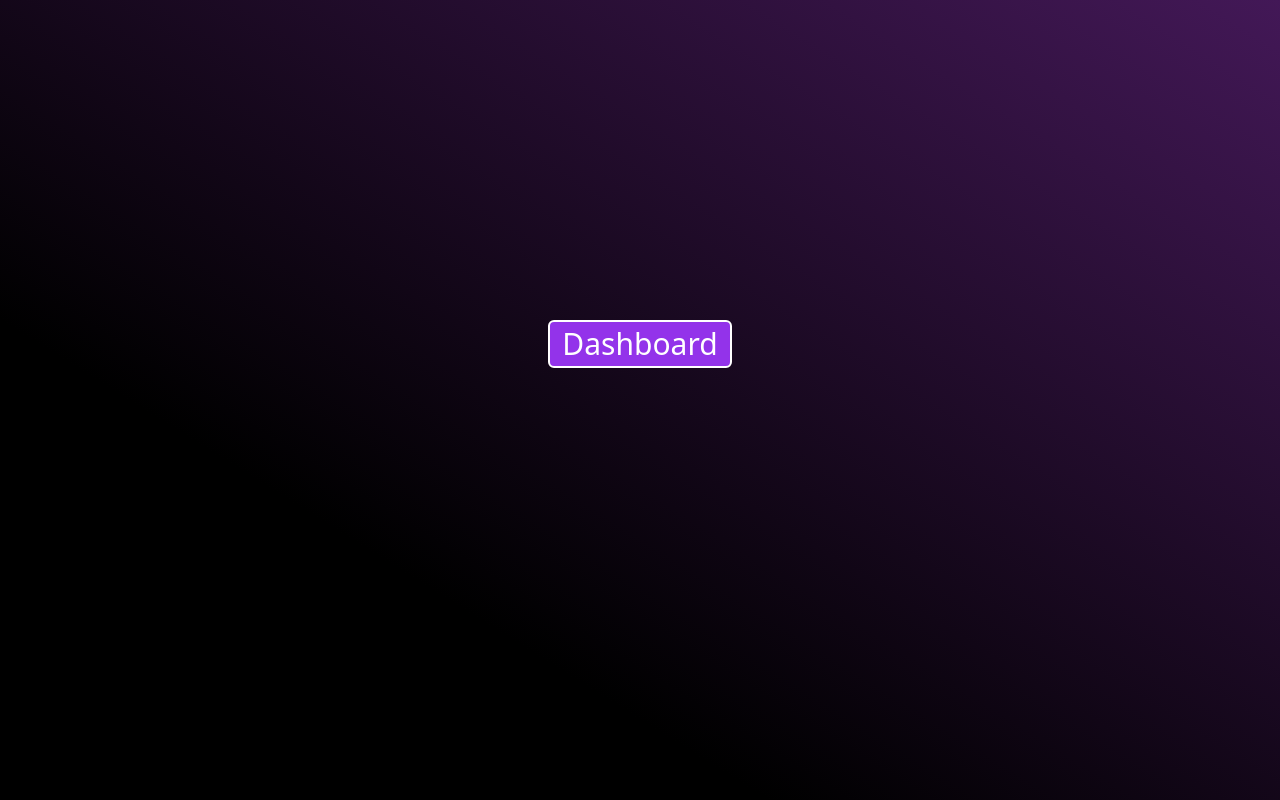
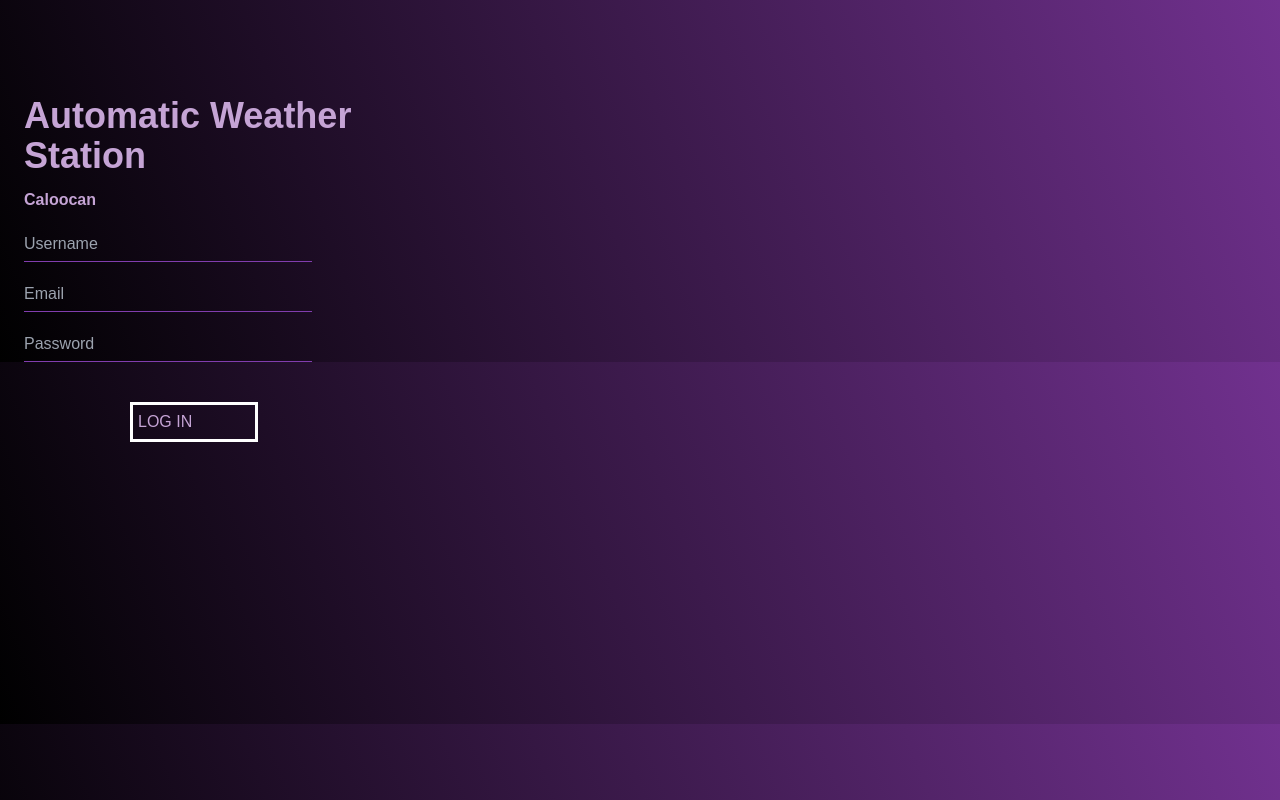
Before and after one commit to Esteban-KellyBrend/AWS-GroupB-IoT, a React (Create React App) app: page / in a window 1280 px wide. Built offline with nearby package versions, Linux system fonts and the light colour scheme.

Commit message:
Integration of Log In Page

```diff
--- a/src/Home.css
+++ b/src/Home.css
@@ -1,64 +1,71 @@
-.Home {
-  text-align: center;
+*{
+    margin: 0;
+    box-sizing:border-box;
+    font-family: sans-serif;
 }
 
-.Home-logo {
-  height: 40vmin;
-  pointer-events: none;
+
+.page {
+    height: 100vh;
+    width: 100%;
+    display: flex;
+    justify-content: left;
+    align-items: center;
+    padding: 50px;
 }
 
-@media (prefers-reduced-motion: no-preference) {
-  .Home-logo {
-    animation: Home-logo-spin infinite 20s linear;
-  }
+.login {
+    display: flex;
+    flex-direction: column;
+    max-width: 360px;
+    color: #C5A4D5;
 }
 
-.Home-header {
-  background-color: #282c34;
-  min-height: 100vh;
-  display: flex;
-  flex-direction: column;
-  align-items: center;
-  justify-content: center;
-  font-size: calc(10px + 2vmin);
-  color: white;
+.title {
+    display: flex;
+    font-width: 50px;
 }
 
-.Home-link {
-  color: #61dafb;
+.login input {
+    display: block;
+    width: 100%;
+    margin-bottom: 5px;
+
 }
 
-@keyframes Home-logo-spin {
-  from {
-    transform: rotate(0deg);
-  }
-  to {
-    transform: rotate(360deg);
-  }
+.input-box{
+    margin-top: 20px;
+    width: 80%;
+    border-bottom: 1px solid #813DAE;
 }
 
-.Home-section {
-    padding: 50px;
-    margin: 0px 200px;
-    display: flex;
+.input-box input{
+    width: 90%;
+    border: none;
+    outline: none;
+    background: transparent;
+    color: #C5A4D5;
 }
 
-.section-split2 {
-    margin: 30px 10px;
-    float: left;
-    width: 50%;
-    display: flex;
+::placeholder{
+    color: #C5A4D5;
 }
 
-.Home-footer {
-  /* width: 100%; */
-  height: 100px;
-  padding: 0px 100px 0px 0px;
-  background-color: #282c34;
-  display: flex;
-  /* flex-direction: column; */
-  align-items: center;
-  justify-content: center;
-  font-size: calc(10px + 2vmin);
-  color: white;
+.btn{
+    margin: 40px auto 20px;
+    width: 10%;
+    display: block;
+    outline: none;
+    padding: 5px;
+    border: 3px solid #fff;
+    cursor: pointer;
+    background: transparent;
+    color: #C5A4D5;
+    font-size: 16px;
+    position: absolute;
+    left: 130px;
 }
+
+body{
+    background: linear-gradient(69.4deg, #000000, #71318F);
+}
--- a/src/Home.js
+++ b/src/Home.js
@@ -1,16 +1,37 @@
 import React from "react";
+import "./Home.css";
 import { Link } from "react-router-dom";
 
-function Home() {
-  return (
-    <div className="bg-gradient-to-tr to-[#431857] from-black from-30% bg-cover absolute h-screen w-screen">
-      <div className="flex justify-center items-center mt-[40vh]">
-        <Link to="/dashboard" className="text-white bg-purple-600 text-3xl px-3 py-1 rounded-md border-white border-2">
-          Dashboard
-        </Link>
-      </div>
-    </div>
-  );
+const Home = () => {
+    return (
+        <div className="login flex-col max-w-2xl mt-30 ml-6">
+          <div className="mt-24">
+            <div className="title">
+              <h1 className="font-bold text-4xl">Automatic Weather Station</h1>
+            </div>
+            <div className="locationtitle">
+              <h4 className="font-bold text-1.5xl mt-3">Caloocan</h4>
+            </div>
+
+            <div className="input-box">
+                <input type="text" placeholder="Username"/>
+            </div>
+
+            <div className="input-box">
+                <input type="text" placeholder="Email"/>
+            </div>
+
+            <div className="input-box">
+                <input type="password" placeholder="Password"/>
+            </div>
+
+            <div>
+                {/* Use to="/dashboard" instead of to={/dashboard} */}
+                <Link to="/dashboard" className="btn">LOG IN</Link>
+            </div>
+            </div>
+        </div>
+    );
 }
 
 export default Home;
--- a/src/components/Navbar.js
+++ b/src/components/Navbar.js
@@ -103,13 +103,11 @@ function Navbar() {
       <div className={`transition-all duration-200 mt-3 w-[15vw] h-[100vh] bg-[#212121] ${showWow ? "" : "hidden"}`}>
         <section className="flex flex-col mt-3 items-center justify-center overflow-y-auto">
         {StatBtn.map((btn, index) => (
-            <Link to={btn.link}>
-          <button className="w-[90%] h-[8vh] border border-[#626262] border-opacity-60 hover:bg-[#9E7FA9] hover:text-opacity-100 text-white  text-opacity-50 hover:bg-opacity-20 hover:border-white hover:border-opacity-50">
+          <Link to={btn.link} className="w-[90%] h-[8vh] border border-[#626262] border-opacity-60 hover:bg-[#9E7FA9] hover:text-opacity-100 text-white  text-opacity-50 hover:bg-opacity-20 hover:border-white hover:border-opacity-50">
               <p className="text-xl hidden group-hover:block group-hover:justify-end font-semibold pr-2 pl-5">
                 {btn.title}
               </p>
 
-          </button>
           </Link>
           ))}
         </section>
--- a/src/pages/LogPage.jsx
+++ b/src/pages/LogPage.jsx
@@ -1,5 +1,6 @@
 import React from "react";
 import "./loginpage.css"
+import { Link } from "react-router-dom";
 
 const LoginPage = () => {
     return (
@@ -18,8 +19,8 @@ const LoginPage = () => {
                 <input type="password" placeholder="Password"/>
             </div>
 
-            <div>
-                <button type="button" class="btn">LOG IN</button>
+            <div class="logbutton">
+                <Link to={/dashboard}  type="button" class="btn">LOG IN </Link>
             </div>
 
         </div>
```
